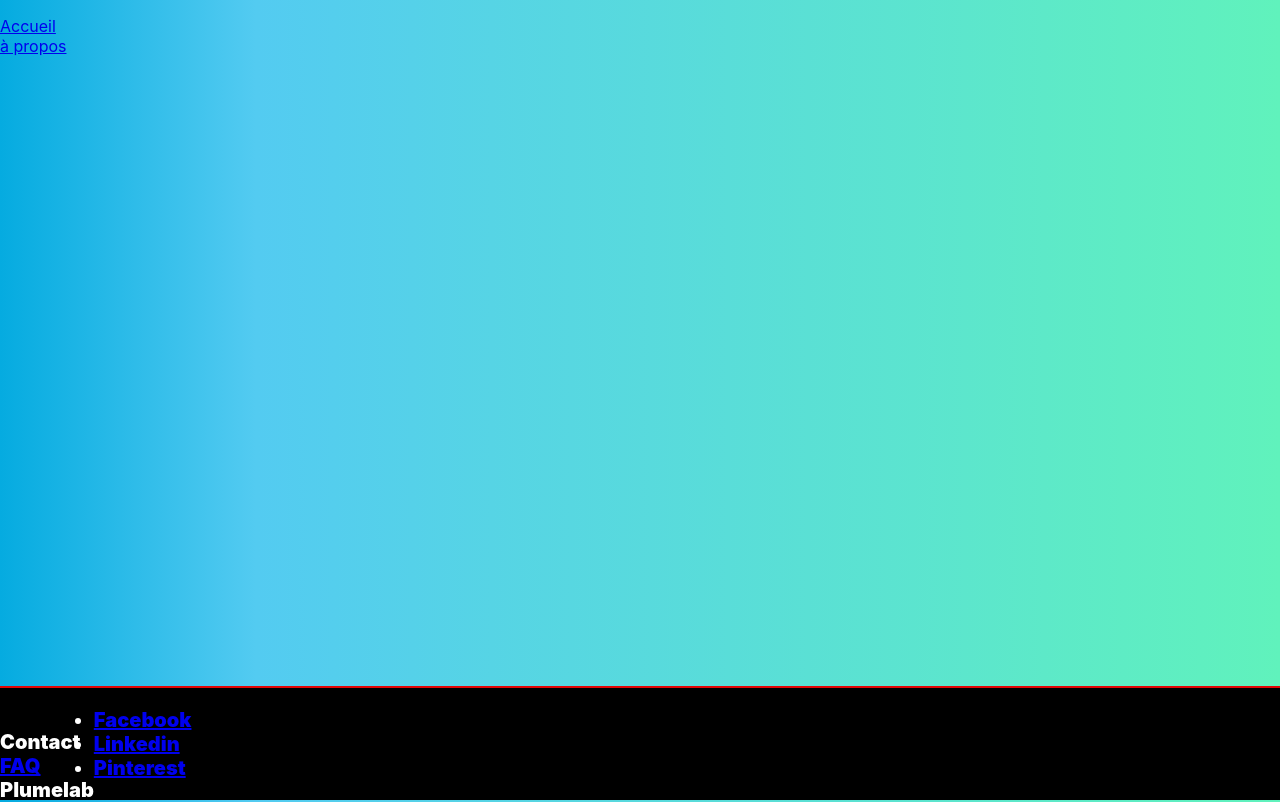
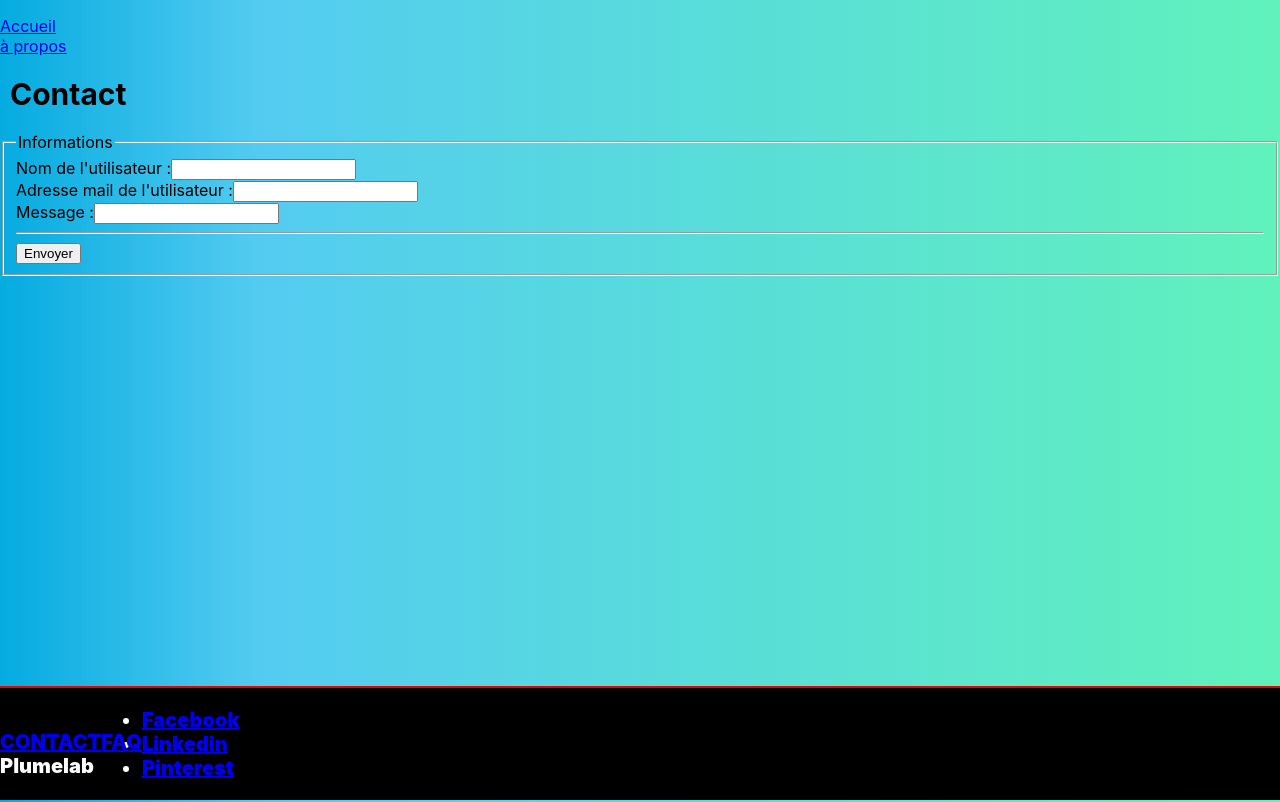
Before and after one commit to WildCodeSchool/Paris-0919-P2-Comparateur-de-prix, a React (Create React App) app: page /Contact in a window 1280 px wide. Built offline with nearby package versions, Linux system fonts and the light colour scheme.

Commit message:
Fixed mistakes

```diff
--- a/src/App.js
+++ b/src/App.js
@@ -6,6 +6,7 @@ import ResultPage from './screen/Result-page'
 import About from './screen/About'
 import Footer from './components/Footer'
 import Faq from './screen/Faq'
+import Contact from './screen/Contact'
 
 class App extends React.Component {
   state = {
@@ -50,6 +51,9 @@ class App extends React.Component {
           <Route exact path="/Faq">
             <Faq />
           </Route>
+          <Route exact path="/Contact">
+            <Contact/>
+          </Route>
         </Switch>
         <Footer />
       </div>
--- a/src/components/Footer.js
+++ b/src/components/Footer.js
@@ -8,7 +8,7 @@ function Footer() {
       <div className="row">
           <div className="outils-left">
             <ul>
-              <li>Contact</li>
+              <NavLink to = '/Contact'>CONTACT</NavLink>
               <NavLink to = '/Faq'>FAQ</NavLink>
               <li>Plumelab</li>
             </ul>
--- /dev/null
+++ b/src/screen/Contact.js
@@ -0,0 +1,85 @@
+import React, { Component } from 'react';
+import './Contact.css';
+
+class Contact extends Component {
+    constructor(props) {
+        super(props);
+        this.state = {
+            name: '',
+            poster: '',
+            comment: '',
+        }
+        this.onChange = this.onChange.bind(this);
+        this.submitForm = this.submitForm.bind(this);
+    };
+    onChange(e) {
+        this.setState({
+            [e.target.name]: e.target.value,
+        });
+    }
+    submitForm(e) {
+        e.preventDefault();
+        alert('Message envoyé');
+    }
+
+
+render() {
+
+
+
+
+
+    return (
+
+        <div className="FormContact">
+            <h1>Contact</h1>
+
+            <form onSubmit={this.submitForm}>
+                <fieldset>
+                    <legend>Informations</legend>
+                    <div className="form-data">
+                        <label htmlFor="name">Nom de l'utilisateur :</label>
+                        <input
+                            type="text"
+                            id="name"
+                            name="name"
+                            onChange={this.onChange}
+                            value={this.state.name}
+                        />
+                    </div>
+
+                    <div className="form-data">
+                        <label htmlFor="poster">Adresse mail de l'utilisateur :</label>
+                        <input
+                            type="text"
+                            id="poster"
+                            name="poster"
+                            onChange={this.onChange}
+                            value={this.state.poster}
+                        />
+                    </div>
+
+                    <div className="form-data">
+                        <label htmlFor="comment">Message :</label>
+                        <input
+                            type="textarea"
+                            id="comment"
+                            name="comment"
+                            onChange={this.onChange}
+                            value={this.state.comment}
+                        />
+                    </div>
+                    <hr />
+                    <div className="form-data">
+                        <input type="submit" value="Envoyer" />
+                    </div>
+                </fieldset>
+            </form>
+        </div>
+
+    )
+}
+}
+
+
+export default Contact;
```
Also changed, not shown: src/screen/Contact.css (added).
